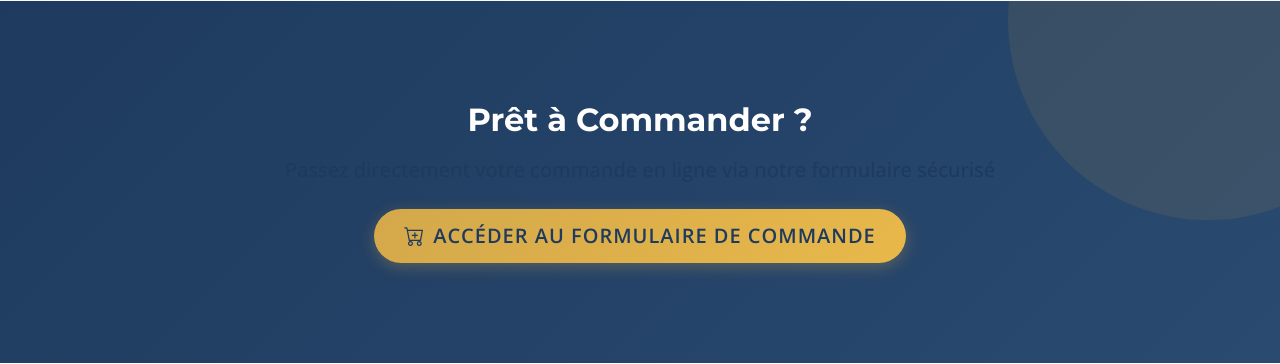
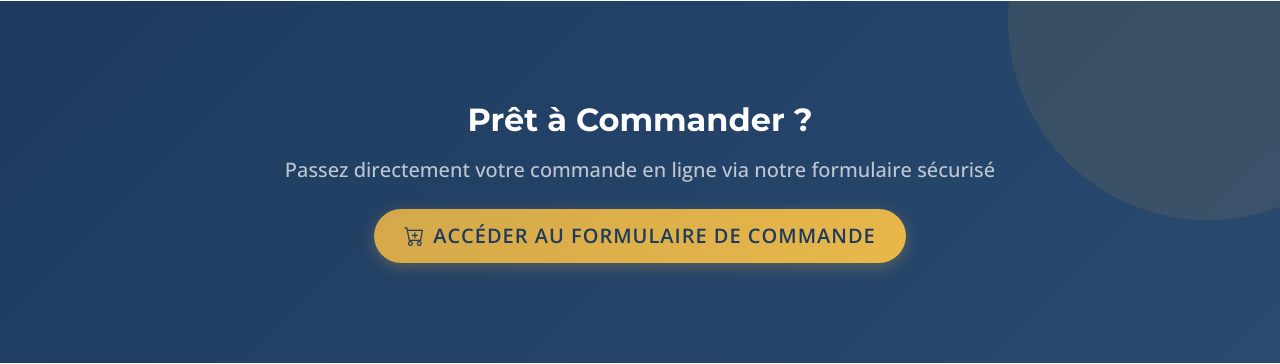
Before and after one commit to zrobla/serviac-waas, a Django app: template website/templates/website/contact.html in a window 1280 px wide; the page is wider, and only the part inside the window is pictured. Shown: the part 1654-2018 px from the top of that part. Run offline with Django 5.2, Linux system fonts and the light colour scheme; the template is opened without the code that fills it, so the values that code supplies are empty; grey boxes are pictures that could not be loaded.

Commit message:
style: Change CTA subtitle to gray on contact page
Co-authored-by: Copilot <223556219+Copilot@users.noreply.github.com>

```diff
--- a/website/templates/website/contact.html
+++ b/website/templates/website/contact.html
@@ -235,7 +235,7 @@
 <section class="cta-section text-white text-center">
     <div class="container position-relative" style="z-index: 2;">
         <h2 class="mb-3" data-aos="fade-up">Prêt à Commander ?</h2>
-        <p class="lead opacity-90 mb-4" data-aos="fade-up" data-aos-delay="100">
+        <p class="lead mb-4" style="color: rgba(255,255,255,0.7);" data-aos="fade-up" data-aos-delay="100">
             Passez directement votre commande en ligne via notre formulaire sécurisé
         </p>
         <div data-aos="fade-up" data-aos-delay="200">
```
